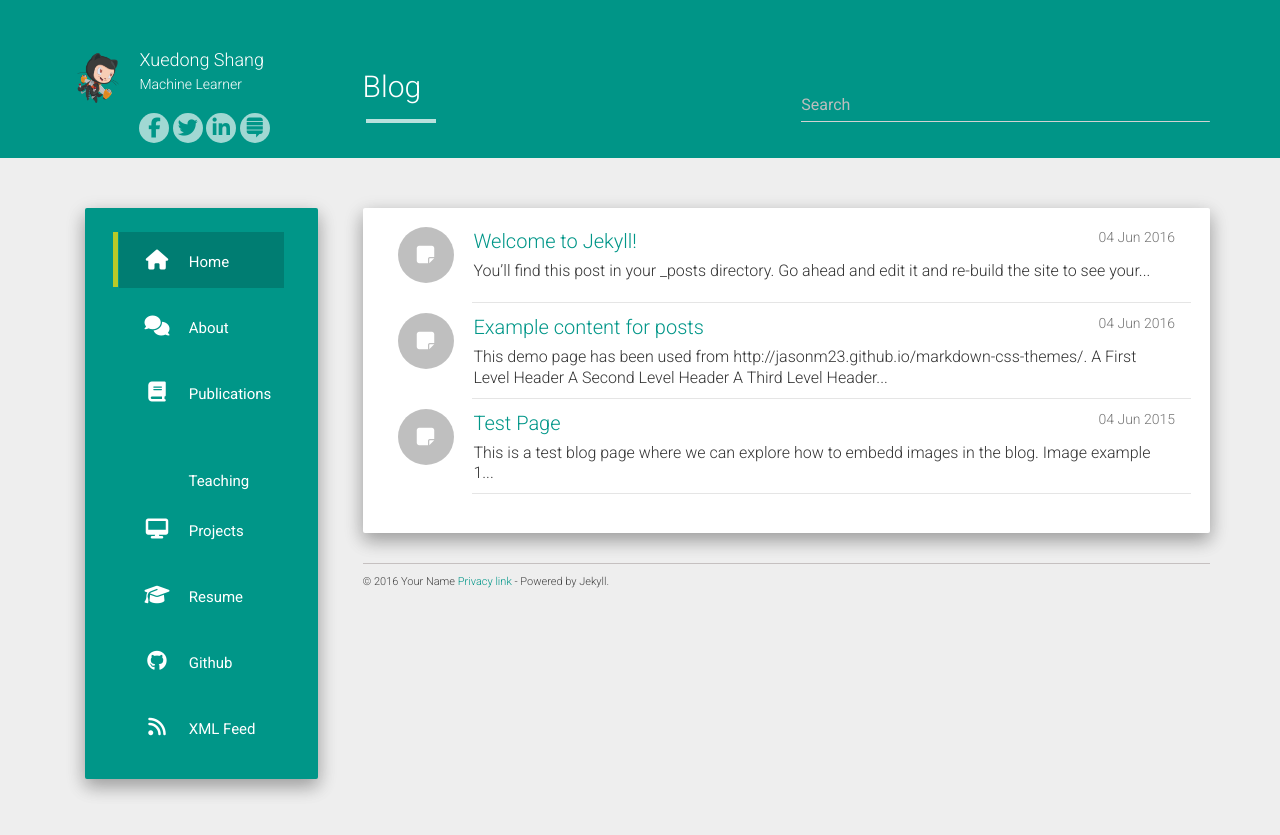
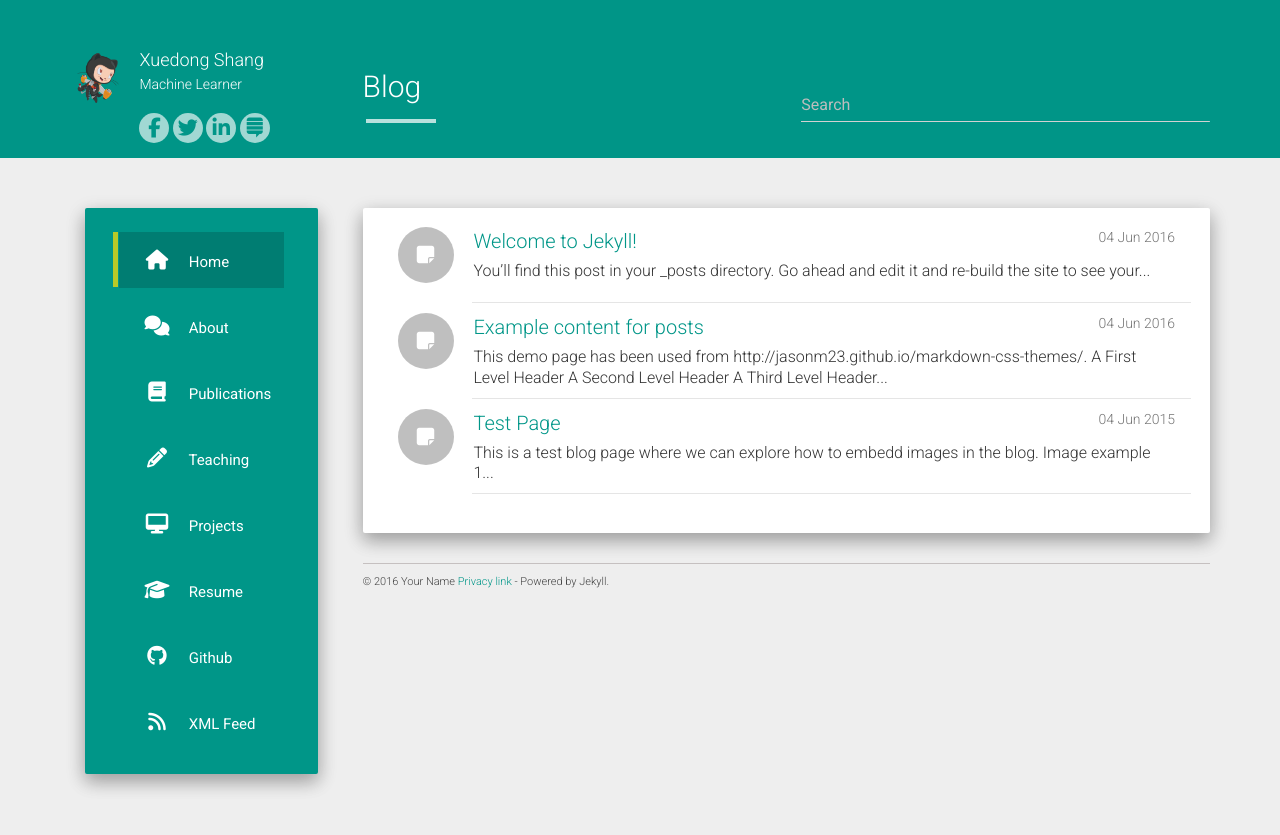
Before and after one commit to xuedong/xuedong.github.io, a Jekyll site: the page built from index.html, in a window 1280 px wide. Shown: the top 835 px of the page. Built offline with Jekyll 4.4.1, drawn with Linux system fonts in a browser that asks for light colours; nearby versions of some CDN libraries; the list of posts is cut into pages by our own code.

Commit message:
Added an icon for teaching section.

```diff
--- a/_data/urls.json
+++ b/_data/urls.json
@@ -18,7 +18,7 @@
   {
     "text": "Teaching",
     "url": "/teaching/",
-    "icon": ""
+    "icon": "fa-pencil"
   },
   {
     "text": "Projects",
```
